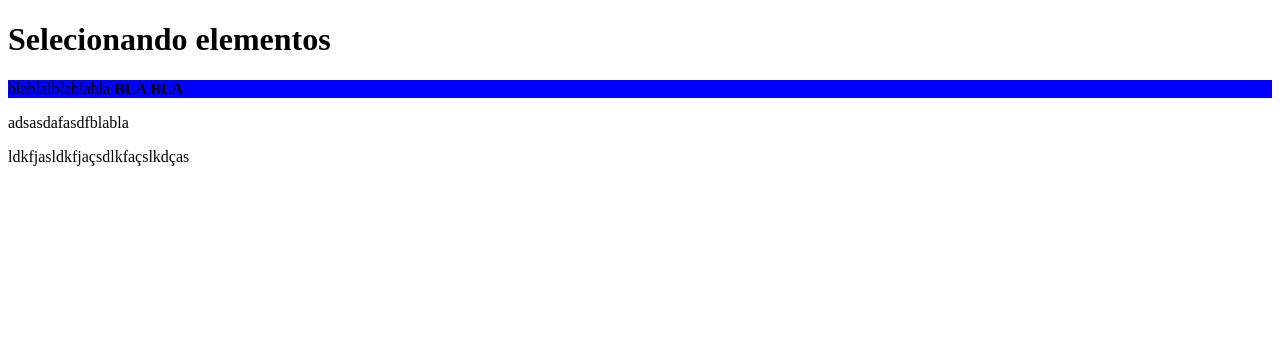
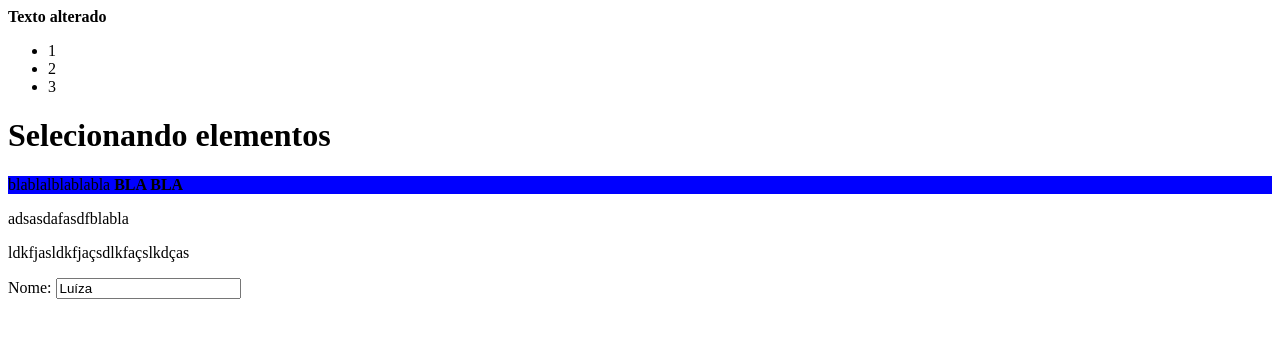
Before and after one commit to luiza-esteves/cursoJS, a plain HTML site: page dom/index.html in a window 1280 px wide. Drawn offline with Linux system fonts and the light colour scheme.

Commit message:
manipulando valores

```diff
--- a/dom/index.html
+++ b/dom/index.html
@@ -7,6 +7,7 @@
     <script src="./script.js" defer></script>
 </head>
 <body>
+    <div> dkaçslkdf</div>
     <h1>Selecionando elementos</h1>
     <p class="paragrafo">
         blablalblablabla <strong> BLA BLA</strong>
@@ -17,5 +18,9 @@
     <p id="paragrafo">
         ldkfjasldkfjaçsdlkfaçslkdças
     </p>
+    <label>
+        Nome:
+        <input type="text" id="name">
+    </label>
 </body>
 </html>
--- a/dom/script.js
+++ b/dom/script.js
@@ -40,3 +40,54 @@ for (let element of classname){
 }
 
 const tag= document.getElementsByTagName('p')
+
+/* ---------------------------------------------------
+ MANIPULANDO VALORES
+
+  - innerText e textContent
+InnerText retorna só o texto sem formatação
+textContent retorna o texto com formatação e elementos HTML
+
+*/
+
+const p5 = document.querySelector('p');
+console.log(p5.textContent);
+console.log(p5.innerText);
+
+/* ---------------------------------------------------
+  - innerHTML e createElement
+innerHTML retorna o texto com formatação e elementos html
+createElement cria um elemento html
+
+*/
+const div = document.querySelector('div');
+console.log(1,div);
+div.innerHTML = "<strong> Texto alterado</strong>"
+const element1 = document.createElement('ul');
+[1,2,3].forEach((element)=>{
+    const elementLi = document.createElement('li');
+    elementLi.innerText = element;
+    element1.appendChild(elementLi)
+});
+console.log(element1);
+div.appendChild(element1);
+
+/* ---------------------------------------------------
+  - inputValue
+*/
+const input = document.querySelector('#name');
+
+
+setTimeout(()=>{
+    input.value="Luíza";
+    console.log(input.value);
+},1000)
+
+/* ---------------------------------------------------
+  - atributos
+*/
+
+const teste = document.querySelector('div');
+div.setAttribute("id","teste");
+div.setAttribute("class",`${div.getAttribute("class")} classe2`);
+div.removeAttribute("class");
```
